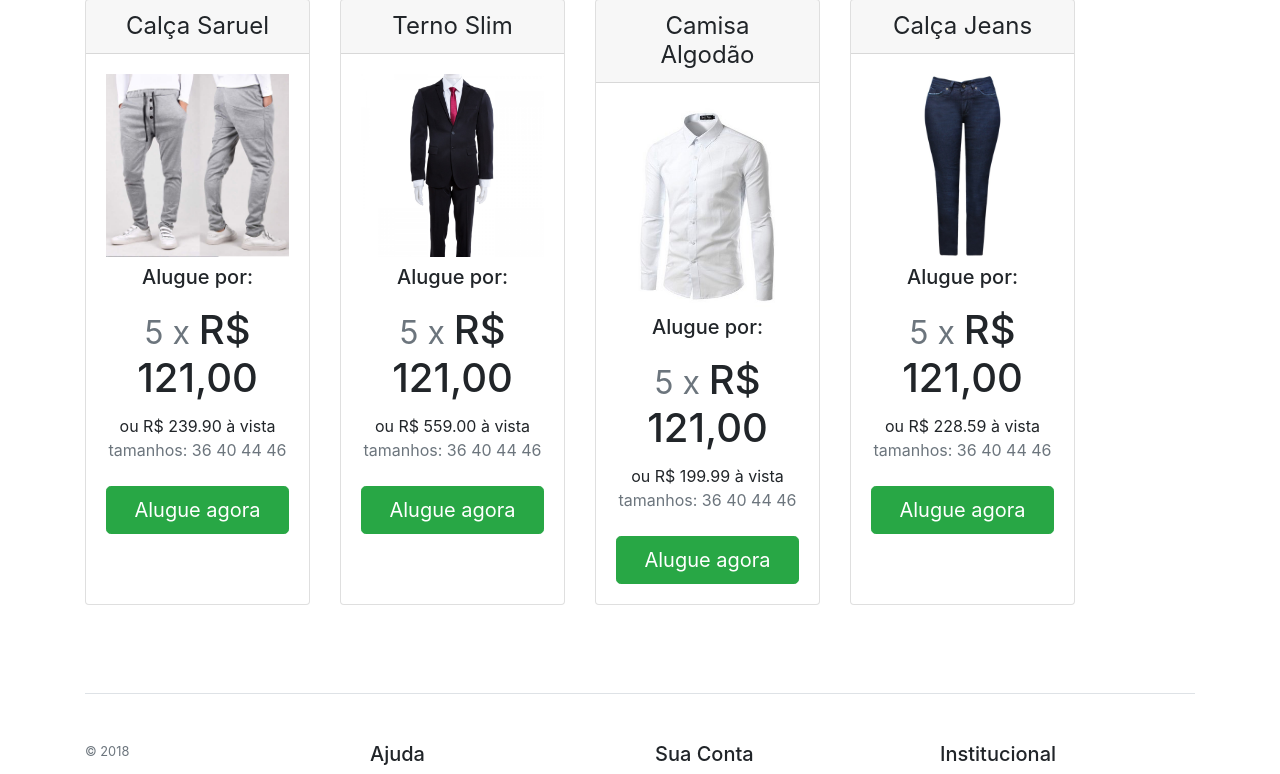
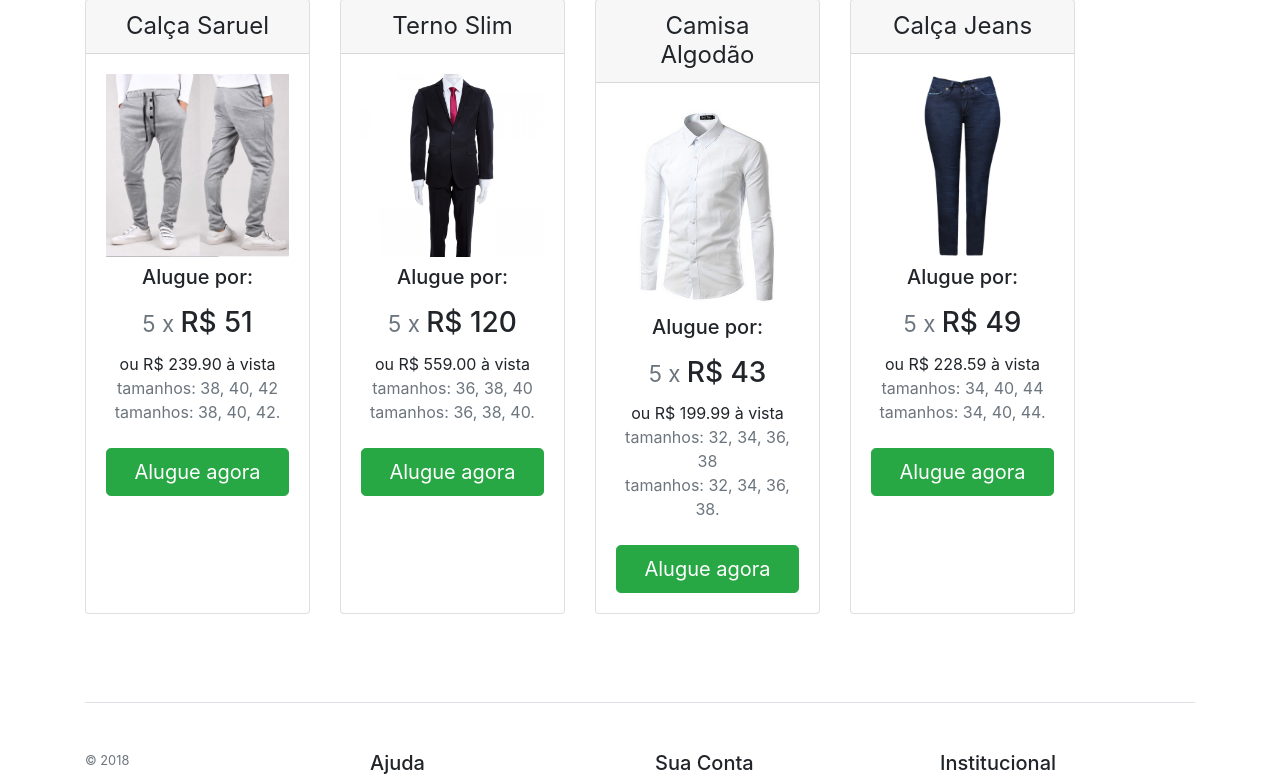
Before and after one commit to guilehm/Django-Model-API, a Django app: page /produtos/ in a window 1280 px wide. Shown: the part 267-1041 px from the top of the page. Run offline with Django 3.2, Linux system fonts and the light colour scheme; data comes from the database, SQL or seed files in the repository; both versions use the stored data as it was after the commit; some libraries are stand-ins or nearby versions.

Commit message:
Improvements

```diff
--- a/core/models.py
+++ b/core/models.py
@@ -1,4 +1,5 @@
 from django.db import models
+from multiselectfield import MultiSelectField
 
 
 types = (
@@ -7,6 +8,15 @@ types = (
     ('3', 'Camisa'),
 )
 
+sizes = (
+    ('32', '32'),
+    ('34', '34'),
+    ('36', '36'),
+    ('38', '38'),
+    ('40', '40'),
+    ('42', '42'),
+    ('44', '44'),
+)
 
 # Create your models here.
 class Product(models.Model):
@@ -15,6 +25,7 @@ class Product(models.Model):
     quantity    = models.PositiveSmallIntegerField('quantidade')
     img         = models.ImageField(upload_to='core/products')
     type        = models.CharField(max_length=7, choices=types)
+    size        = MultiSelectField(choices=sizes)
     slug        = models.SlugField('slug', blank=True)
 
     def __str__(self):
--- a/core/templates/core/products.html
+++ b/core/templates/core/products.html
@@ -21,9 +21,18 @@
               <img class="mb-2 img-fluid" src="{{ product.img.url }}" alt="{{ product.name }}" style="height:auto; max-width:100%"><br>
               <span class="card-title pricing-card-title h5">Alugue por:</span>
               <ul class="list-unstyled mt-3 mb-4">
-                <li><h1 class="card-title pricing-card-title"> <small class="text-muted">5 x </small>R$ 121,00</h1></li>
+                <li><h3 class="card-title pricing-card-title"> <small class="text-muted">5 x </small>R$ {% widthratio product.price 500 107|floatformat %}</h3></li>
                 <li>ou R$ {{ product.price }} à vista</li>
-                <li class="text-muted">tamanhos: 36 40 44 46</li>
+                <li class="text-muted">tamanhos: {{ product.size }}</li>
+                <li class="text-muted">tamanhos:
+                    {% for size in product.size %}
+                    {% if forloop.last %}
+                        {{ size }}.
+                    {% else %}
+                        {{ size }},
+                    {% endif %}
+                    {% endfor %}
+                </li>
               </ul>
               <button type="button" class="btn btn-lg btn-block btn-success">Alugue agora</button>
             </div>
```
Also changed, not shown: core/migrations/0004_auto_20180410_1101.py (added), db.sqlite3.
